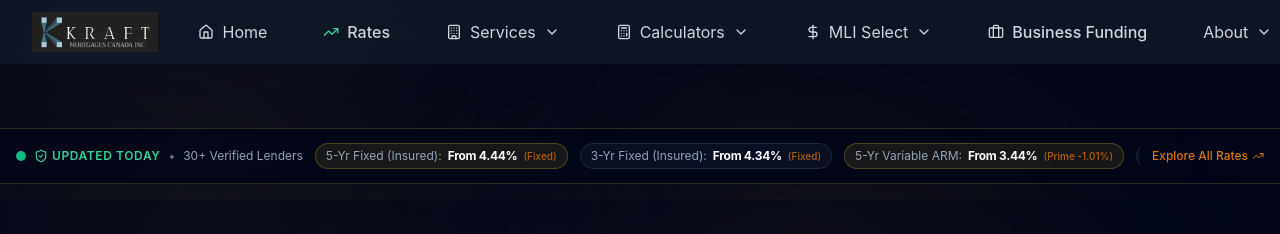
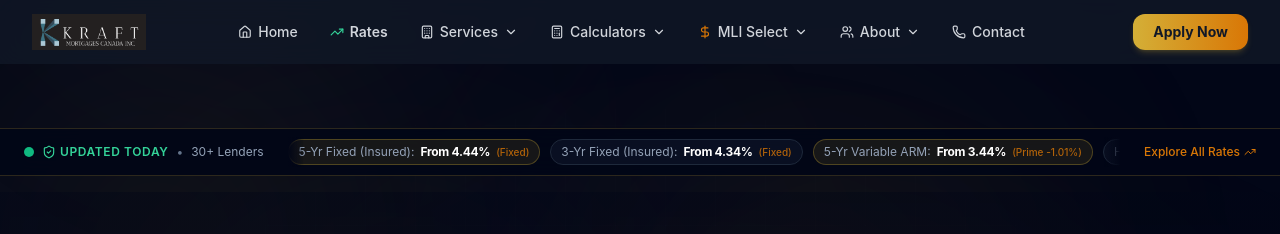
Before and after one commit to varun13125/kraft-mortgages, a Next.js app in the folder apps/web/: page / in a window 1280 px wide. Shown: the top 234 px of the page. Built offline with nearby package versions, Linux system fonts and the light colour scheme; no server answers.

Commit message:
fix(ui): resolve viewport overflow, eliminate rates ticker scrollbar, and optimize navigation bar fit across all screens

```diff
--- a/apps/web/app/globals.css
+++ b/apps/web/app/globals.css
@@ -53,6 +53,12 @@
   * {
     @apply border-border;
   }
+  html,
+  body {
+    max-width: 100vw;
+    overflow-x: clip;
+    position: relative;
+  }
   body {
     @apply text-gray-100;
     background: radial-gradient(ellipse at center, #1f2937 0%, #111827 50%, #0f172a 100%);
@@ -67,6 +73,20 @@
     position: relative;
     z-index: 2;
   }
+}
+
+/* Scrollbar suppression utilities */
+.no-scrollbar::-webkit-scrollbar,
+.scrollbar-none::-webkit-scrollbar {
+  display: none !important;
+  width: 0 !important;
+  height: 0 !important;
+}
+
+.no-scrollbar,
+.scrollbar-none {
+  -ms-overflow-style: none !important; /* IE and Edge */
+  scrollbar-width: none !important; /* Firefox */
 }
 
 
--- a/apps/web/app/layout.tsx
+++ b/apps/web/app/layout.tsx
@@ -1,4 +1,4 @@
-import type { Metadata } from "next";
+import type { Metadata, Viewport } from "next";
 import "./globals.css";
 import { Analytics } from "@/components/Analytics";
 import { Analytics as VercelAnalytics } from "@vercel/analytics/react";
@@ -13,6 +13,13 @@ import dynamic from "next/dynamic";
 const ChatWidget = dynamic(() => import("@/components/ChatWidget/ChatWidget").then(mod => ({ default: mod.ChatWidget })), {
   ssr: false
 });
+
+export const viewport: Viewport = {
+  width: "device-width",
+  initialScale: 1,
+  maximumScale: 5,
+  themeColor: "#020617",
+};
 
 export const metadata: Metadata = {
   metadataBase: new URL('https://www.kraftmortgages.ca'),
@@ -46,7 +53,7 @@ export const metadata: Metadata = {
 
 export default function RootLayout({ children }: { children: React.ReactNode }) {
   return (
-    <html lang="en-CA" className="dark">
+    <html lang="en-CA" className="dark overflow-x-hidden max-w-full">
       <head>
         {/* Preconnect to external domains for faster resource loading */}
         <link rel="preconnect" href="https://fonts.googleapis.com" />
@@ -54,8 +61,8 @@ export default function RootLayout({ children }: { children: React.ReactNode })
         <link rel="preconnect" href="https://vercel.live" />
         <JsonLd data={orgJsonLd()} />
       </head>
-      <body className="min-h-screen">
-        <div className="relative min-h-screen overflow-x-hidden bg-slate-950 text-gray-100 antialiased selection:bg-gold-500/30 selection:text-gold-200">
+      <body className="min-h-screen overflow-x-hidden w-full max-w-full">
+        <div className="relative min-h-screen overflow-x-hidden w-full max-w-full bg-slate-950 text-gray-100 antialiased selection:bg-gold-500/30 selection:text-gold-200">
           {/* Unified Site-wide Animated Background */}
           <div className="fixed inset-0 pointer-events-none z-0 overflow-hidden">
             {/* Subtle Grid Overlay */}
--- a/apps/web/components/Navigation.tsx
+++ b/apps/web/components/Navigation.tsx
@@ -80,36 +80,36 @@ export default function Navigation() {
                 <Image
                   src="/kraft-logo-dark.png"
                   alt="Kraft Mortgages"
-                  width={200}
-                  height={50}
-                  className="h-10 w-auto group-hover:scale-105 transition-transform duration-200 shrink-0"
+                  width={180}
+                  height={45}
+                  className="h-8 xl:h-9 w-auto group-hover:scale-105 transition-transform duration-200 shrink-0"
                   priority
                 />
               </Link>
 
               {/* MLI Select Portal Badge - separate from logo */}
               {isMLISection && (
-                <div className="ml-3 pl-3 border-l border-gray-700 mr-6">
+                <div className="ml-2 pl-2 border-l border-gray-700 mr-2 xl:mr-4 hidden sm:block">
                   <div className="text-xs text-gold-400 font-semibold whitespace-nowrap">MLI Select Portal</div>
                 </div>
               )}
             </div>
 
             {/* Desktop Navigation Links */}
-            <div className="hidden lg:flex items-center justify-center flex-1 lg:gap-2 xl:gap-6 mx-6">
+            <div className="hidden lg:flex items-center justify-center flex-1 gap-1 xl:gap-2 2xl:gap-4 mx-1 xl:mx-3">
               <Link
                 href="/"
-                className="flex items-center gap-2 lg:px-2 xl:px-4 py-2 text-gray-300 hover:text-gold-400 transition-colors lg:text-xs xl:text-base whitespace-nowrap"
+                className="flex items-center gap-1.5 px-2 xl:px-3 py-1.5 text-gray-300 hover:text-gold-400 transition-colors text-xs xl:text-sm font-medium whitespace-nowrap"
               >
-                <Home className="w-4 h-4" />
+                <Home className="w-3.5 h-3.5 hidden xl:inline" />
                 Home
               </Link>
 
               <Link
                 href="/rates"
-                className="flex items-center gap-2 lg:px-2 xl:px-4 py-2 text-gray-300 hover:text-gold-400 transition-colors lg:text-xs xl:text-base whitespace-nowrap font-medium"
+                className="flex items-center gap-1.5 px-2 xl:px-3 py-1.5 text-gray-300 hover:text-gold-400 transition-colors text-xs xl:text-sm font-semibold whitespace-nowrap"
               >
-                <TrendingUp className="w-4 h-4 text-emerald-400" />
+                <TrendingUp className="w-3.5 h-3.5 text-emerald-400" />
                 Rates
               </Link>
 
@@ -118,11 +118,11 @@ export default function Navigation() {
                 <button
                   onMouseEnter={() => setServicesDropdown(true)}
                   onMouseLeave={() => setServicesDropdown(false)}
-                  className="flex items-center gap-2 lg:px-2 xl:px-4 py-2 text-gray-300 hover:text-gold-400 transition-colors lg:text-xs xl:text-base whitespace-nowrap"
+                  className="flex items-center gap-1.5 px-2 xl:px-3 py-1.5 text-gray-300 hover:text-gold-400 transition-colors text-xs xl:text-sm font-medium whitespace-nowrap"
                 >
-                  <Building className="w-4 h-4" />
+                  <Building className="w-3.5 h-3.5 hidden xl:inline" />
                   Services
-                  <ChevronDown className={`w-4 h-4 transition-transform ${servicesDropdown ? 'rotate-180' : ''}`} />
+                  <ChevronDown className={`w-3.5 h-3.5 transition-transform ${servicesDropdown ? 'rotate-180' : ''}`} />
                 </button>
 
                 <AnimatePresence>
@@ -247,11 +247,11 @@ export default function Navigation() {
                 <button
                   onMouseEnter={() => setCalculatorsDropdown(true)}
                   onMouseLeave={() => setCalculatorsDropdown(false)}
-                  className="flex items-center gap-2 lg:px-2 xl:px-4 py-2 text-gray-300 hover:text-gold-400 transition-colors lg:text-xs xl:text-base whitespace-nowrap"
+                  className="flex items-center gap-1.5 px-2 xl:px-3 py-1.5 text-gray-300 hover:text-gold-400 transition-colors text-xs xl:text-sm font-medium whitespace-nowrap"
                 >
-                  <Calculator className="w-4 h-4" />
+                  <Calculator className="w-3.5 h-3.5 hidden xl:inline" />
                   Calculators
-                  <ChevronDown className={`w-4 h-4 transition-transform ${calculatorsDropdown ? 'rotate-180' : ''}`} />
+                  <ChevronDown className={`w-3.5 h-3.5 transition-transform ${calculatorsDropdown ? 'rotate-180' : ''}`} />
                 </button>
 
                 <AnimatePresence>
@@ -268,7 +268,7 @@ export default function Navigation() {
                         href="/calculators"
                         className="block px-4 py-3 text-gray-300 hover:bg-gray-800 hover:text-gold-400 transition-all border-b border-gray-800"
                       >
-                        <div className="font-semibold">All Calculators</div>
+                        <div className="font-semibold text-sm">All Calculators</div>
                         <div className="text-xs text-gray-500">Complete calculator suite</div>
                       </Link>
                       <div className="p-2 space-y-1">
@@ -331,11 +331,11 @@ export default function Navigation() {
                 <button
                   onMouseEnter={() => setMliDropdown(true)}
                   onMouseLeave={() => setMliDropdown(false)}
-                  className="flex items-center gap-2 lg:px-2 xl:px-4 py-2 text-gray-300 hover:text-gold-400 transition-colors lg:text-xs xl:text-base whitespace-nowrap"
+                  className="flex items-center gap-1.5 px-2 xl:px-3 py-1.5 text-gray-300 hover:text-gold-400 transition-colors text-xs xl:text-sm font-medium whitespace-nowrap"
                 >
-                  <DollarSign className="w-4 h-4" />
+                  <DollarSign className="w-3.5 h-3.5 hidden xl:inline text-gold-400" />
                   MLI Select
-                  <ChevronDown className={`w-4 h-4 transition-transform ${mliDropdown ? 'rotate-180' : ''}`} />
+                  <ChevronDown className={`w-3.5 h-3.5 transition-transform ${mliDropdown ? 'rotate-180' : ''}`} />
                 </button>
 
                 <AnimatePresence>
@@ -352,14 +352,14 @@ export default function Navigation() {
                         href="/mli-select"
                         className="block px-4 py-3 text-gray-300 hover:bg-gray-800 hover:text-gold-400 transition-all border-b border-gray-800"
                       >
-                        <div className="font-semibold">MLI Portal Home</div>
+                        <div className="font-semibold text-sm">MLI Portal Home</div>
                         <div className="text-xs text-gray-500">Overview and resources</div>
                       </Link>
                       <Link
                         href="/mli-select/calculators"
                         className="block px-4 py-3 text-gray-300 hover:bg-gray-800 hover:text-gold-400 transition-all border-b border-gray-800"
                       >
-                        <div className="font-semibold">All MLI Calculators</div>
+                        <div className="font-semibold text-sm">All MLI Calculators</div>
                         <div className="text-xs text-gray-500">9 specialized tools</div>
                       </Link>
                       <div className="p-2 space-y-1">
@@ -387,23 +387,25 @@ export default function Navigation() {
                 </AnimatePresence>
               </div>
 
+              {/* Business Funding - prominent link on large screens */}
               <Link
                 href="/business-funding"
-                className="flex items-center gap-2 lg:px-2 xl:px-4 py-2 text-gray-300 hover:text-gold-400 transition-colors font-medium lg:text-xs xl:text-base whitespace-nowrap"
+                className="hidden 2xl:flex items-center gap-1.5 px-2 xl:px-3 py-1.5 text-gray-300 hover:text-gold-400 transition-colors text-xs xl:text-sm font-medium whitespace-nowrap"
               >
-                <Briefcase className="w-4 h-4" />
+                <Briefcase className="w-3.5 h-3.5" />
                 Business Funding
               </Link>
 
-              {/* About Dropdown */}
+              {/* About Dropdown (Includes Company, Compliance & Blog) */}
               <div className="relative">
                 <button
                   onMouseEnter={() => setAboutDropdown(true)}
                   onMouseLeave={() => setAboutDropdown(false)}
-                  className="flex items-center gap-2 lg:px-2 xl:px-4 py-2 text-gray-300 hover:text-gold-400 transition-colors lg:text-xs xl:text-base whitespace-nowrap"
+                  className="flex items-center gap-1.5 px-2 xl:px-3 py-1.5 text-gray-300 hover:text-gold-400 transition-colors text-xs xl:text-sm font-medium whitespace-nowrap"
                 >
+                  <Users className="w-3.5 h-3.5 hidden xl:inline" />
                   About
-                  <ChevronDown className={`w-4 h-4 transition-transform ${aboutDropdown ? 'rotate-180' : ''}`} />
+                  <ChevronDown className={`w-3.5 h-3.5 transition-transform ${aboutDropdown ? 'rotate-180' : ''}`} />
                 </button>
 
                 <AnimatePresence>
@@ -423,7 +425,7 @@ export default function Navigation() {
                         >
                           <Users className="w-5 h-5 text-gold-400" />
                           <div>
-                            <div className="font-semibold">About Us</div>
+                            <div className="font-semibold text-sm">About Us</div>
                             <div className="text-xs text-gray-500">Our team, mission, and story</div>
                           </div>
                         </Link>
@@ -433,8 +435,18 @@ export default function Navigation() {
                         >
                           <Lock className="w-5 h-5 text-blue-400" />
                           <div>
-                            <div className="font-semibold">Compliance &amp; Security</div>
+                            <div className="font-semibold text-sm">Compliance &amp; Security</div>
                             <div className="text-xs text-gray-500">FINTRAC, licensing &amp; consumer protection</div>
+                          </div>
+                        </Link>
+                        <Link
+                          href="/blog"
+                          className="flex items-center gap-3 px-4 py-3 text-gray-300 hover:bg-gray-800 hover:text-gold-400 transition-all rounded-lg"
+                        >
+                          <FileText className="w-5 h-5 text-gold-400" />
+                          <div>
+                            <div className="font-semibold text-sm">Market Insights &amp; Blog</div>
+                            <div className="text-xs text-gray-500">Mortgage rates, guides, and trends</div>
                           </div>
                         </Link>
                       </div>
@@ -443,43 +455,43 @@ export default function Navigation() {
                 </AnimatePresence>
               </div>
 
+              {/* Direct Blog Link on extra wide screens */}
               <Link
                 href="/blog"
-                className="flex items-center gap-2 lg:px-2 xl:px-4 py-2 text-gray-300 hover:text-gold-400 transition-colors lg:text-xs xl:text-base whitespace-nowrap"
+                className="hidden 2xl:flex items-center gap-1.5 px-2 xl:px-3 py-1.5 text-gray-300 hover:text-gold-400 transition-colors text-xs xl:text-sm font-medium whitespace-nowrap"
               >
-                <FileText className="w-4 h-4" />
+                <FileText className="w-3.5 h-3.5" />
                 Blog
               </Link>
 
               <Link
                 href="/contact"
-                className="flex items-center gap-2 lg:px-2 xl:px-4 py-2 text-gray-300 hover:text-gold-400 transition-colors lg:text-xs xl:text-base whitespace-nowrap"
+                className="flex items-center gap-1.5 px-2 xl:px-3 py-1.5 text-gray-300 hover:text-gold-400 transition-colors text-xs xl:text-sm font-medium whitespace-nowrap"
               >
-                <Phone className="w-4 h-4" />
+                <Phone className="w-3.5 h-3.5 hidden xl:inline" />
                 Contact
               </Link>
             </div>
 
             {/* Desktop CTA */}
-            <div className="hidden lg:flex items-center shrink-0 pl-4">
-              {/* CTA Button */}
+            <div className="hidden lg:flex items-center shrink-0 pl-2 xl:pl-4">
               <motion.a
                 href="https://r.mtg-app.com/varun-chaudhry"
                 target="_blank"
                 rel="noopener noreferrer"
-                whileHover={{ scale: 1.05 }}
-                whileTap={{ scale: 0.95 }}
-                className="lg:px-3 xl:px-6 py-2 bg-gradient-to-r from-gold-500 to-amber-600 text-gray-900 font-semibold rounded-lg shadow-lg shadow-gold-500/30 hover:shadow-gold-500/50 transition-all lg:text-xs xl:text-base whitespace-nowrap"
+                whileHover={{ scale: 1.03 }}
+                whileTap={{ scale: 0.97 }}
+                className="px-3.5 xl:px-5 py-1.5 xl:py-2 bg-gradient-to-r from-gold-500 to-amber-600 text-gray-900 font-bold rounded-lg shadow-md shadow-gold-500/20 hover:shadow-gold-500/40 transition-all text-xs xl:text-sm whitespace-nowrap shrink-0"
                 onClick={() => track('Book_Call_Click', { location: 'navbar_desktop' })}
               >
                 Apply Now
               </motion.a>
             </div>
 
-            {/* Mobile Menu Button */}
+            {/* Mobile / Tablet Menu Button */}
             <button
               onClick={() => setMobileMenuOpen(!mobileMenuOpen)}
-              className="md:hidden p-2 rounded-lg bg-gray-800/50 border border-gray-700 hover:bg-gray-700 transition-all"
+              className="lg:hidden p-2 rounded-lg bg-gray-800/50 border border-gray-700 hover:bg-gray-700 transition-all"
             >
               {mobileMenuOpen ? (
                 <X className="w-6 h-6 text-gray-300" />
--- a/apps/web/components/rates/RatesTicker.tsx
+++ b/apps/web/components/rates/RatesTicker.tsx
@@ -46,8 +46,8 @@ export const RatesTicker: React.FC = () => {
   ];
 
   return (
-    <div className="w-full bg-slate-950/80 backdrop-blur-md border-y border-gold-500/20 py-2.5 px-4 overflow-hidden relative z-20">
-      <div className="max-w-7xl mx-auto flex flex-col md:flex-row items-center justify-between gap-3 text-xs">
+    <div className="w-full bg-slate-950/90 backdrop-blur-md border-y border-gold-500/20 py-2 px-3 sm:px-6 overflow-hidden relative z-20">
+      <div className="max-w-7xl mx-auto flex items-center justify-between gap-3 text-xs w-full">
         {/* Left Freshness Badge */}
         <div className="flex items-center gap-2 shrink-0">
           <span className="relative flex h-2.5 w-2.5">
@@ -56,14 +56,23 @@ export const RatesTicker: React.FC = () => {
           </span>
           <span className="font-semibold uppercase tracking-wider text-emerald-400 flex items-center gap-1">
             <ShieldCheck className="w-3.5 h-3.5" />
-            Updated Today
+            <span className="hidden sm:inline">Updated Today</span>
+            <span className="sm:hidden">Live</span>
           </span>
-          <span className="text-slate-500 hidden sm:inline">•</span>
-          <span className="text-slate-400 hidden sm:inline">30+ Verified Lenders</span>
+          <span className="text-slate-500 hidden md:inline">•</span>
+          <span className="text-slate-400 hidden md:inline">30+ Lenders</span>
         </div>
 
-        {/* Center / Scrolling Rate Pills */}
-        <div className="flex items-center gap-3 overflow-x-auto no-scrollbar w-full md:w-auto py-1">
+        {/* Center / Scrolling Rate Pills with edge gradient masks and zero scrollbar */}
+        <div className="relative flex-1 min-w-0 overflow-hidden mx-1 sm:mx-3">
+          <div className="pointer-events-none absolute left-0 top-0 bottom-0 w-4 z-10 bg-gradient-to-r from-slate-950 to-transparent" />
+          <div
+            className="flex items-center gap-2.5 overflow-x-auto scrollbar-none no-scrollbar py-0.5 scroll-smooth"
+            style={{
+              scrollbarWidth: 'none',
+              msOverflowStyle: 'none',
+            }}
+          >
             {tickerItems.map((item, idx) => (
               <Link
                 key={idx}
@@ -82,9 +91,11 @@ export const RatesTicker: React.FC = () => {
               </Link>
             ))}
           </div>
+          <div className="pointer-events-none absolute right-0 top-0 bottom-0 w-4 z-10 bg-gradient-to-l from-slate-950 to-transparent" />
+        </div>
 
         {/* Right CTA Link */}
-        <div className="shrink-0 hidden lg:flex items-center gap-1 text-gold-400 hover:text-gold-300 font-medium transition-colors">
+        <div className="shrink-0 hidden xl:flex items-center gap-1 text-gold-400 hover:text-gold-300 font-medium transition-colors">
           <Link href="/#todays-rates" className="flex items-center gap-1 hover:underline">
             <span>Explore All Rates</span>
             <TrendingUp className="w-3 h-3" />
```
Lines whose indentation alone changed are shown as unchanged.
